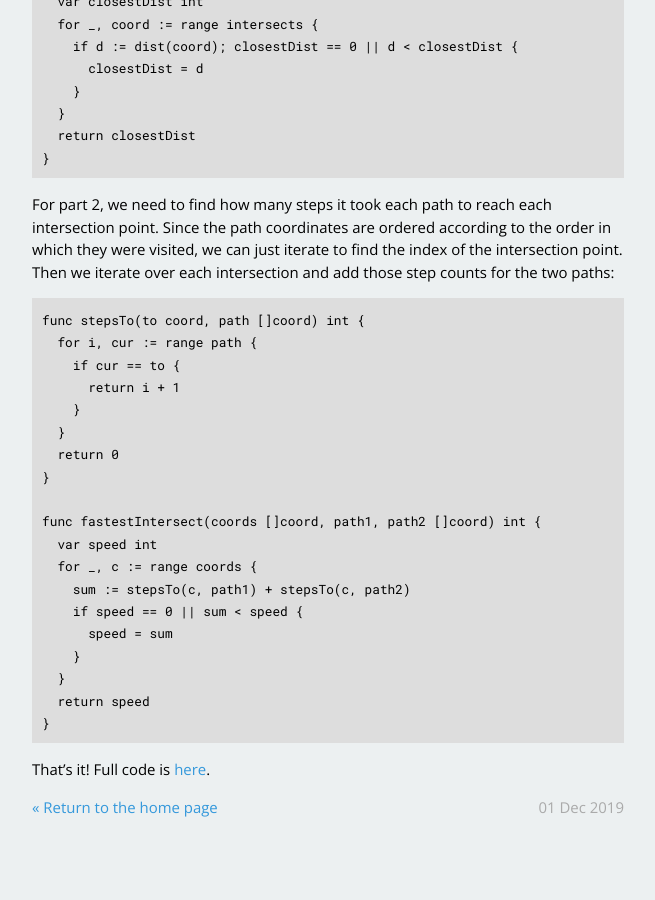
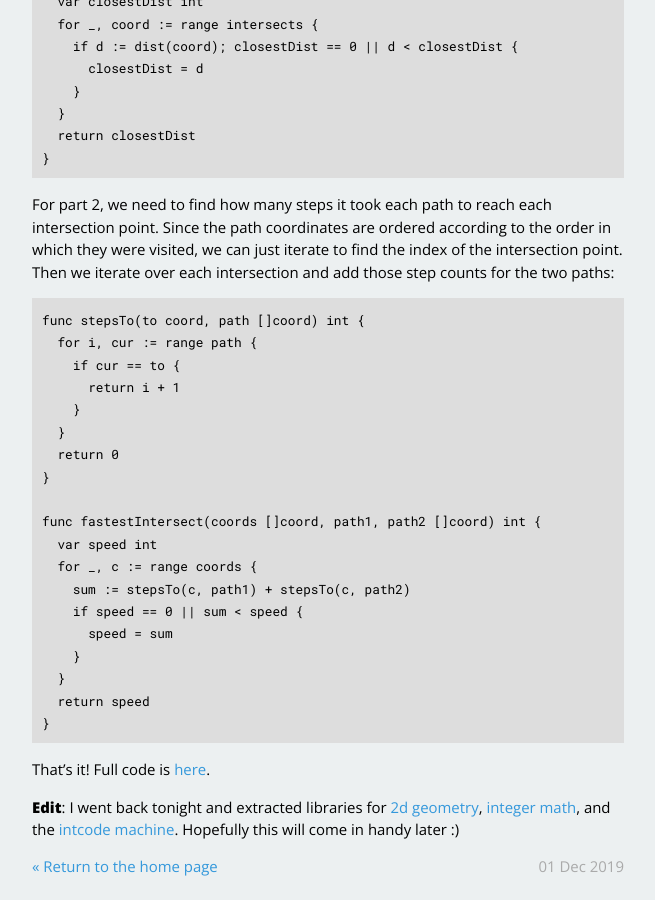
Before and after one commit to dhconnelly/dhconnelly.github.io, a Jekyll site: the page built from _posts/2019-12-01-advent-2019-running.md, in a window 1280 px wide and 900 px high, scrolled down 6611 px. Shown: the whole window, without its empty margins (312-967 px from the left). Built offline with Jekyll 4.4.1, drawn with Linux system fonts in a browser that asks for light colours; before the commit the page ends 7452 px from its top, so only the background shows below that.

Commit message:
add note about extracting libraries'

```diff
--- a/_posts/2019-12-01-advent-2019-running.md
+++ b/_posts/2019-12-01-advent-2019-running.md
@@ -373,3 +373,11 @@ func fastestIntersect(coords []coord, path1, path2 []coord) int {
 
 That's it! Full code is
 [here](https://github.com/dhconnelly/advent-of-code-2019/blob/master/day3/day3.go).
+
+**Edit**: I went back tonight and extracted libraries for [2d
+geometry](https://github.com/dhconnelly/advent-of-code-2019/blob/master/geom/point.go),
+[integer
+math](https://github.com/dhconnelly/advent-of-code-2019/blob/master/ints/ints.go),
+and the [intcode
+machine](https://github.com/dhconnelly/advent-of-code-2019/blob/master/intcode/intcode.go).
+Hopefully this will come in handy later :)
```
